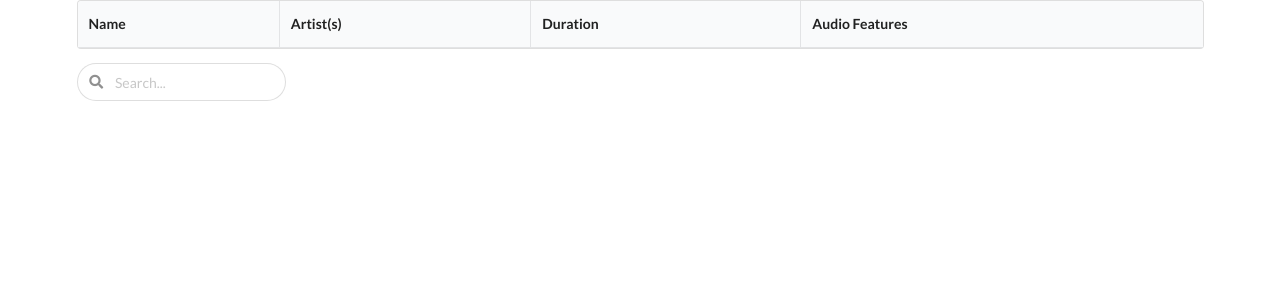
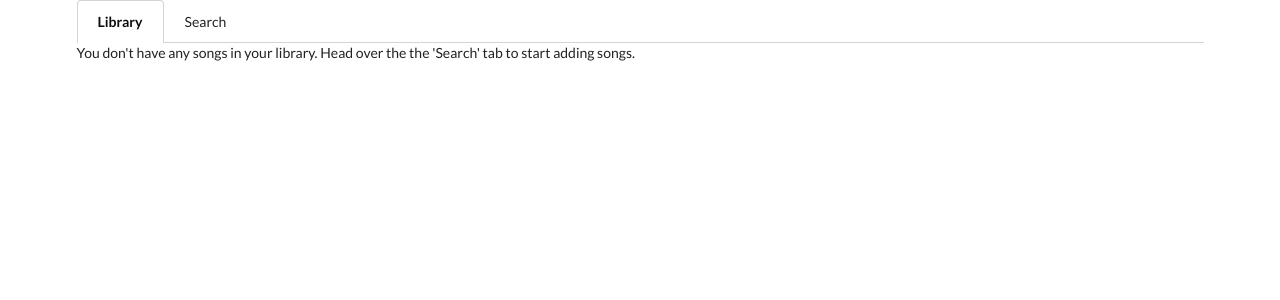
Before and after one commit to MLH-Fellowship/sprint3, a React (Create React App) app in the folder frontend/: page / in a window 1280 px wide. Shown: the top 300 px of the page. Built offline with nearby package versions, Linux system fonts and the light colour scheme.

Commit message:
Add Tabs for Library and Search Components to Conditionally Render

```diff
--- a/frontend/src/components/App.js
+++ b/frontend/src/components/App.js
@@ -15,6 +15,9 @@ const App = () => {
     const [searchTerm, setSearchTerm] = useState('');
     // state for library
     const [library, setLibrary] = useState([]);
+    // state for tabs
+    const tabs = ['Library', 'Search'];
+    const [tabSelected, setTabSelected] = useState(tabs[0]);
 
     // FUNCTIONS
 
@@ -55,13 +58,50 @@ const App = () => {
     };
 
 
+    // tab setup
 
+
+    const tabsRendered = tabs.map(tab => {
+        const active = tab === tabSelected ? 'active' : '';
+        return (
+            <div key={tab}
+                className={`${active} item`}
+                style={{'cursor': 'pointer'}}
+                onClick={() => setTabSelected(tab)}
+            >
+                {tab}
+            </div>
+        )
+    });
+
+    // conditionally render tab
+    const tabComponentRendered = (tab) => {
+        switch (tab) {
+            case 'Library':
+                return (
+                    <Library library={library} removeTrack={removeTrack} />
+                );
+            case 'Search':
+                return (
+                    <>
+                        <SearchBar searchTerm={searchTerm} setSearchTerm={setSearchTerm} search={search} />
+                        <SearchResults searchResults={searchResults} addTrack={addTrack} library={library} />
+                    </>
+                )
+            default:
+                return null;
+        };
+    };
 
     return (
         <div className="ui container">
-            <Library library={library} removeTrack={removeTrack} />
-            <SearchBar searchTerm={searchTerm} setSearchTerm={setSearchTerm} search={search} />
-            <SearchResults searchResults={searchResults} addTrack={addTrack} library={library} />
+            <div className="ui top attached tabular menu">
+                {tabsRendered}
+            </div>
+            {tabComponentRendered(tabSelected)}
+            {/*<Library library={library} removeTrack={removeTrack} />*/}
+            {/*<SearchBar searchTerm={searchTerm} setSearchTerm={setSearchTerm} search={search} />*/}
+            {/*<SearchResults searchResults={searchResults} addTrack={addTrack} library={library} />*/}
         </div>
     );
 };
--- a/frontend/src/components/Library/Library.js
+++ b/frontend/src/components/Library/Library.js
@@ -1,6 +1,11 @@
 import React from 'react';
 
 const Library = ({ library, removeTrack }) => {
+
+    // message for when there are no songs in library
+    if (library.length === 0) {
+        return "You don't have any songs in your library. Head over the the 'Search' tab to start adding songs.";
+    }
 
     // loop through tracks to create elements for rendering
     const tracksRendered = library.map(track => {
```
